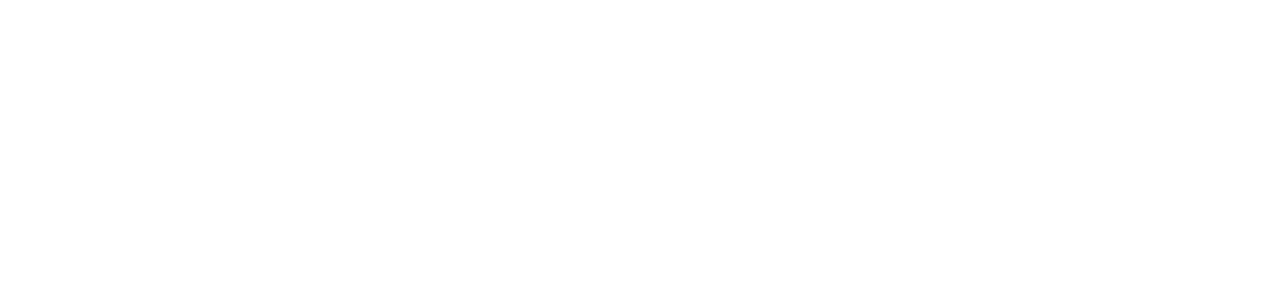
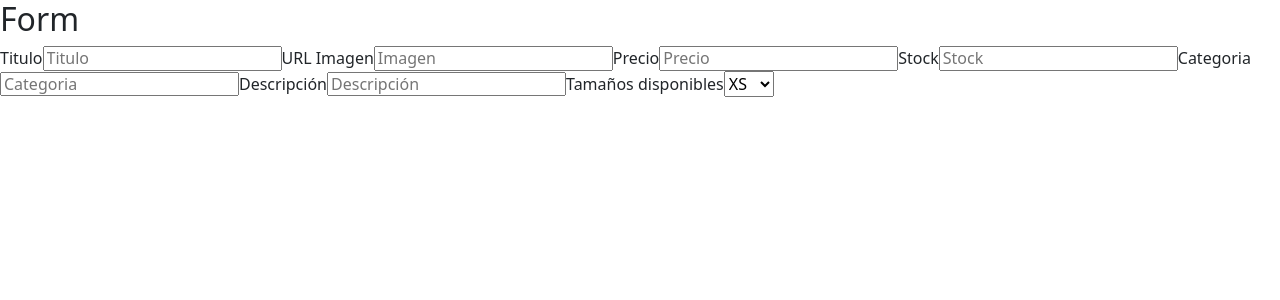
Before and after one commit to franciscolubo/Flora-Showroom, a React (Vite) app in the folder client/: page /form in a window 1280 px wide. Before the commit this address had no page. Shown: the top 300 px of the page. Built offline with nearby package versions, Linux system fonts and the light colour scheme.

Commit message:
form create

```diff
--- a/client/src/Components/Form.tsx
+++ b/client/src/Components/Form.tsx
@@ -6,7 +6,7 @@ import { CLOTHES, ClothesReducer } from "../types";
 
 const Form: FunctionComponent = () => {
     const dispatch = useAppDispatch()
-    const { title, categorie, image, price, stock, description }: CLOTHES = useAppSelector((state) => state.clothes.clotheId)
+    const { title, categorie, image, price, stock, description, size }: CLOTHES = useAppSelector((state) => state.clothes.clotheId)
     const id: string = useParams().id as string
     const [form, setForm] = useState<CLOTHES>({
         title: !title ? "" : title,
@@ -14,15 +14,17 @@ const Form: FunctionComponent = () => {
         price: price === 0 ? 0 : price,
         stock: stock === 0 ? 0 : stock,
         categorie: !categorie ? "" : categorie,
-        description: !description ? "" : description
+        description: !description ? "" : description,
+        size: size.length === 0 ? [] : size
     })
 
+    console.log(id)
     useEffect(() => {
-        if (Number(id) !== 0) {
+        if (id !== undefined) {
             dispatch(fetchIdClothes(id))
         }
     }, [dispatch])
-    console.log(title, form)
+
     const handleChange = (e: React.ChangeEvent<HTMLInputElement>): void => {
         e.preventDefault()
         console.log(e.target.value)
@@ -32,35 +34,46 @@ const Form: FunctionComponent = () => {
         })
     }
 
+    const handleSelect = (e: React.ChangeEvent<HTMLSelectElement>): void => {
+        e.preventDefault()
+        console.log(e)
+    }
+
     return (
         <div>
             <h2>Form</h2>
 
             <form>
                 <span>Titulo</span>
-                <input type='text' name="title" placeholder="Titulo" value={form.title} onChange={handleChange}/>
+                <input type='text' name="title" placeholder="Titulo" value={form.title} onChange={handleChange} />
 
                 <span>URL Imagen</span>
-                <input type="url" name="image" placeholder="Imagen" value={form.image} onChange={handleChange}/>
+                <input type="url" name="image" placeholder="Imagen" value={form.image} onChange={handleChange} />
 
                 <span>Precio</span>
-                <input type="number" name="price" placeholder="Precio" value={form.price === 0 ? "" : form.price} onChange={handleChange}/>
+                <input type="number" name="price" placeholder="Precio" value={form.price === 0 ? "" : form.price} onChange={handleChange} />
 
                 <span>Stock</span>
-                <input type="text" name="stock" placeholder="Stock" value={form.stock === 0 ? "" : form.stock} onChange={handleChange}/>
+                <input type="text" name="stock" placeholder="Stock" value={form.stock === 0 ? "" : form.stock} onChange={handleChange} />
 
                 <span>Categoria</span>
-                <input type="text" name="categorie" placeholder="Categoria" value={form.categorie} onChange={handleChange}/>
+                <input type="text" name="categorie" placeholder="Categoria" value={form.categorie} onChange={handleChange} />
 
                 <span>Descripción</span>
-                <input type="text-area" name="description" placeholder="Descripción" value={form.description} onChange={handleChange}/>
+                <input type="text-area" name="description" placeholder="Descripción" value={form.description} onChange={handleChange} />
+
+                <span>Tamaños disponibles</span>
+                <select onChange={handleSelect}>
+                    <option>XS</option>
+                    <option>S</option>
+                    <option>M</option>
+                    <option>L</option>
+                    <option>XL</option>
+                    <option>XXL</option>
+                </select>
             </form>
         </div>
     )
 }
 
 export default Form
-
-function useApoDispatch(): any {
-    throw new Error("Function not implemented.");
-}
--- a/client/src/main.tsx
+++ b/client/src/main.tsx
@@ -15,6 +15,7 @@ ReactDOM.createRoot(document.getElementById('root')!).render(
         <Routes>
           <Route path='/' element={<Landing />} />
           <Route path='/home' element={<Home />} />
+          <Route path='/form' element={<Form />} />
           <Route path='/form/:id' element={<Form />} />
           <Route path='/detail/:id' element={<Details />} />
         </Routes>
--- a/client/src/redux/slices/clotheSlice.ts
+++ b/client/src/redux/slices/clotheSlice.ts
@@ -11,7 +11,8 @@ const initialState: ClothesReducer = {
         price: 0,
         stock: 0,
         image: "",
-        categorie: ""
+        categorie: "",
+        size: []
     },
     page: 1,
     allPages: 0
```
Also changed, not shown: client/src/types.d.ts (+4 -3 lines).
